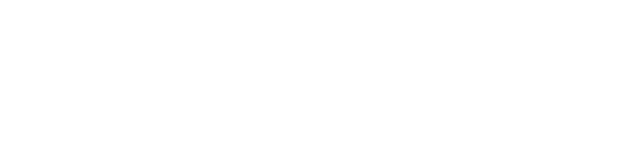
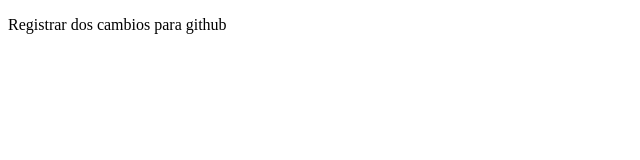
Before and after one commit to fabson78/prework, a plain HTML site: page index.html in a window 1280 px wide. Shown: the whole page, without its empty margins (0-640 px from the left). Drawn offline with Linux system fonts and the light colour scheme.

Commit message:
Agragamos un nuevo parrafo

```diff
--- a/index.html
+++ b/index.html
@@ -4,9 +4,9 @@
     <meta charset="UTF-8">
     <meta http-equiv="X-UA-Compatible" content="IE=edge">
     <meta name="viewport" content="width=device-width, initial-scale=1.0">
-    <title>HolaMundo</title>
+    <title>Miremos el cambio en github</title>
 </head>
 <body>
-
+    <p>Registrar dos cambios para github</p>
 </body>
 </html>
```
